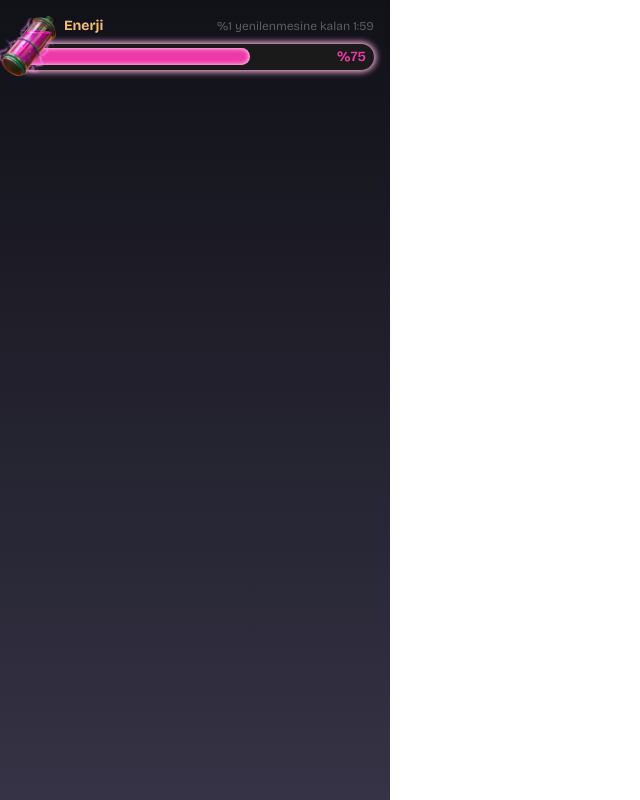
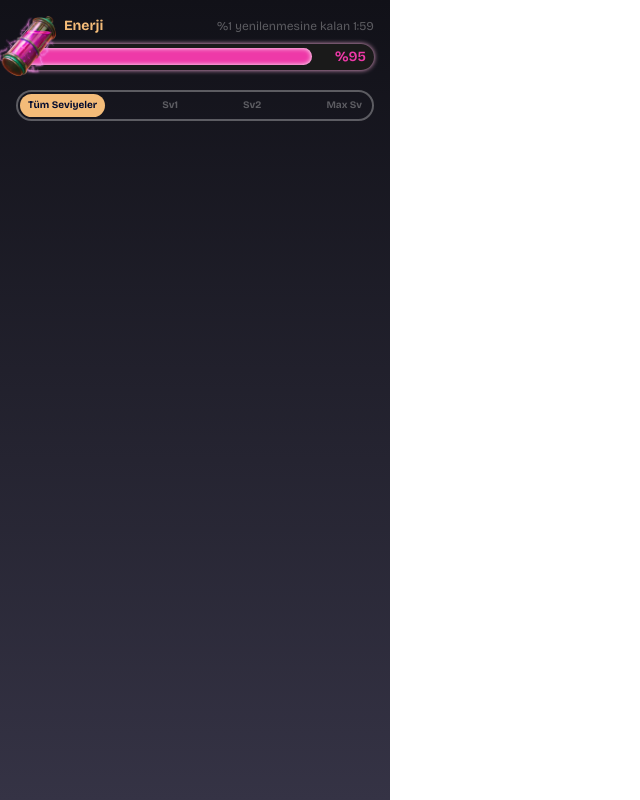
Before and after one commit to guvenfazli/NoSurrenderCaseStudy, a Next.js app in the folder client/: page / in a window 1280 px wide. Shown: the whole page, without its empty margins (0-640 px from the left). Built offline with nearby package versions, Linux system fonts and the light colour scheme.

Commit message:
feat: navbar styling is done, React States left

```diff
--- a/client/app/globals.css
+++ b/client/app/globals.css
@@ -14,7 +14,9 @@
 }
 
 @theme {
-  --font-case-font: "Bricolage Grotesque", sans-serif
+  --font-case-font: "Bricolage Grotesque", sans-serif;
+  --color-activeNav: #F4BC79;
+  --color-navButtonColor: #000A2E;
 }
 
 @media (prefers-color-scheme: dark) {
--- a/client/app/page.tsx
+++ b/client/app/page.tsx
@@ -1,9 +1,10 @@
-import Image from "next/image";
 import EnergyBarSection from "@/components/energyBar/energyBarSection";
+import CardSection from "@/components/cardSection/cardSection";
 export default function Home() {
   return (
-    <>
+    <main className="flex flex-col gap-5">
       <EnergyBarSection />
-    </>
+      <CardSection />
+    </main>
   );
 }
--- /dev/null
+++ b/client/components/cardSection/cardSection.tsx
@@ -0,0 +1,9 @@
+import NavBar from "../navBar/navBar"
+export default function CardSection() {
+  return (
+    <>
+      <NavBar />
+
+    </>
+  )
+}
--- a/client/components/energyBar/energyBarSection.tsx
+++ b/client/components/energyBar/energyBarSection.tsx
@@ -5,12 +5,12 @@ import { useState } from "react"
 
 export default function EnergyBarSection() {
 
-  const [energy, setEnergy] = useState(75)
+  const [energy, setEnergy] = useState(95)
 
   return (
-    <>
+    <div>
       <TimerSection />
       <ProgressBar energy={energy} />
-    </>
+    </div>
   )
 }
--- a/client/components/energyBar/progressBar.tsx
+++ b/client/components/energyBar/progressBar.tsx
@@ -5,7 +5,7 @@ interface ComponentProps {
 export default function ProgressBar({ energy }: ComponentProps) {
   return (
     <div className="relative w-full">
-      <div className="flex relative bg-[#1a1a1a] w-full h-[26px] shadow-[0_0_6px_2px_#F8B0DC] rounded-full">
+      <div className="flex relative bg-[#1a1a1a] w-full h-[26px] shadow-[0_0_5px_0px_#F8B0DC] rounded-full">
         <div className="absolute top-1 h-[17px] rounded-full" style={{ width: `${87}%` }}>
           <span className={`absolute h-[17px] rounded-full`} style={{ width: `${energy}%`, background: `#EE39A8`, boxShadow: `inset 0 0 5px #FFFFFF` }} />
         </div>
--- /dev/null
+++ b/client/components/navBar/navBar.tsx
@@ -0,0 +1,10 @@
+export default function NavBar() {
+  return (
+    <div className="flex items-center justify-between border-2 border-[#FFFFFF]/30 py-0.5 px-0.5 relative w-full rounded-full">
+      <button className="text-[10px] text-navButtonColor bg-activeNav rounded-full px-2 py-1 font-bold cursor-pointer">Tüm Seviyeler</button>
+      <button className="text-[10px] rounded-full px-2 py-1 font-bold opacity-30 cursor-pointer">Sv1</button>
+      <button className="text-[10px] rounded-full px-2 py-1 font-bold opacity-30 cursor-pointer">Sv2</button>
+      <button className="text-[10px] rounded-full px-2 py-1 font-bold opacity-30 cursor-pointer">Max Sv</button>
+    </div>
+  )
+}
```
